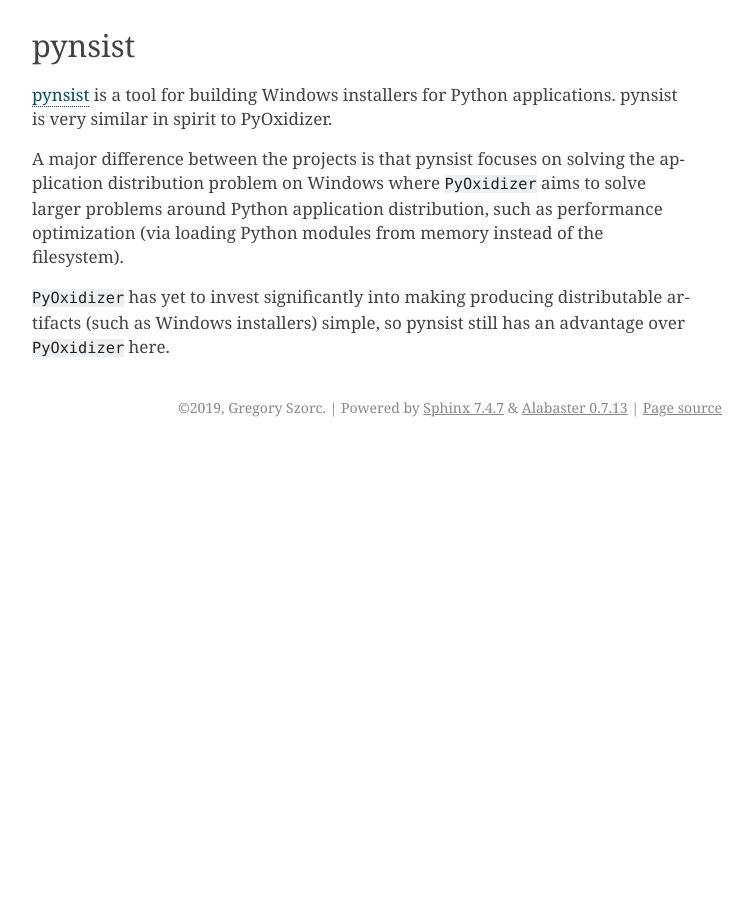
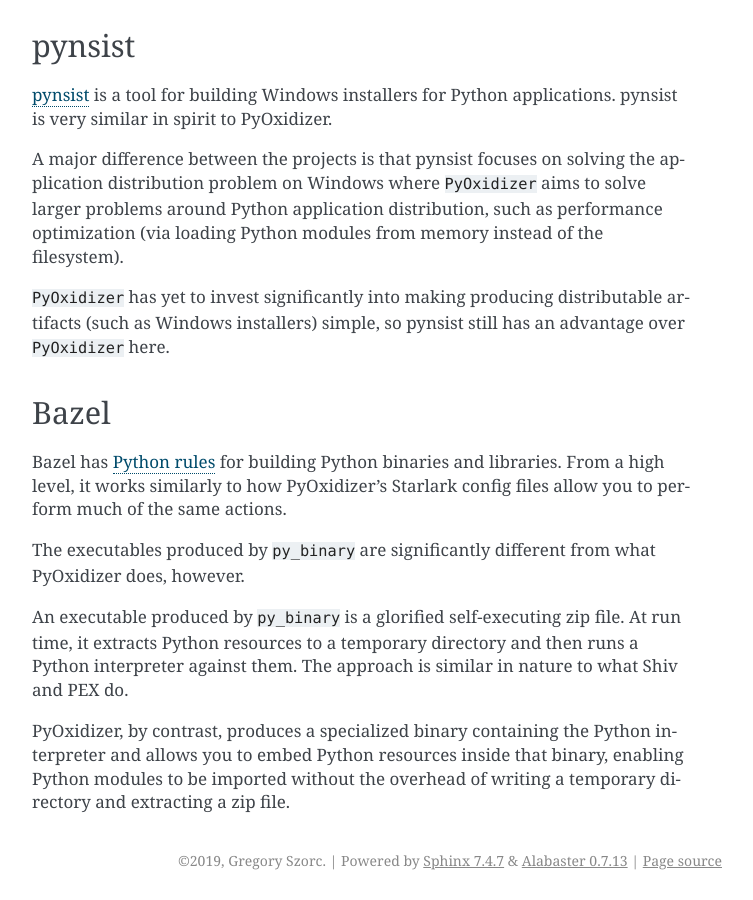
Before and after one commit to indygreg/PyOxidizer, a Sphinx documentation site: the page built from docs/comparisons.rst, in a window 1280 px wide and 900 px high, scrolled down 4090 px. Shown: the whole window, without its empty margins (388-1141 px from the left). Built offline with Sphinx 7.4.7, drawn with Linux system fonts in a browser that asks for light colours; the version number is read from the project's files by our own code; before the commit the page ends 4537 px from its top, so only the background shows below that.

Commit message:
docs: add comparison to Bazel
Closes #262.

```diff
--- a/docs/comparisons.rst
+++ b/docs/comparisons.rst
@@ -235,3 +235,26 @@
 ``PyOxidizer`` has yet to invest significantly into making producing
 distributable artifacts (such as Windows installers) simple, so pynsist
 still has an advantage over ``PyOxidizer`` here.
+
+.. _compare_bazel:
+
+Bazel
+=====
+
+Bazel has `Python rules <https://docs.bazel.build/versions/master/be/python.html>`_
+for building Python binaries and libraries. From a high level, it works
+similarly to how PyOxidizer's Starlark config files allow you to perform
+much of the same actions.
+
+The executables produced by ``py_binary`` are significantly different
+from what PyOxidizer does, however.
+
+An executable produced by ``py_binary`` is a glorified self-executing
+zip file. At run time, it extracts Python resources to a temporary
+directory and then runs a Python interpreter against them. The approach
+is similar in nature to what Shiv and PEX do.
+
+PyOxidizer, by contrast, produces a specialized binary containing the
+Python interpreter and allows you to embed Python resources inside that
+binary, enabling Python modules to be imported without the overhead of
+writing a temporary directory and extracting a zip file.
```
